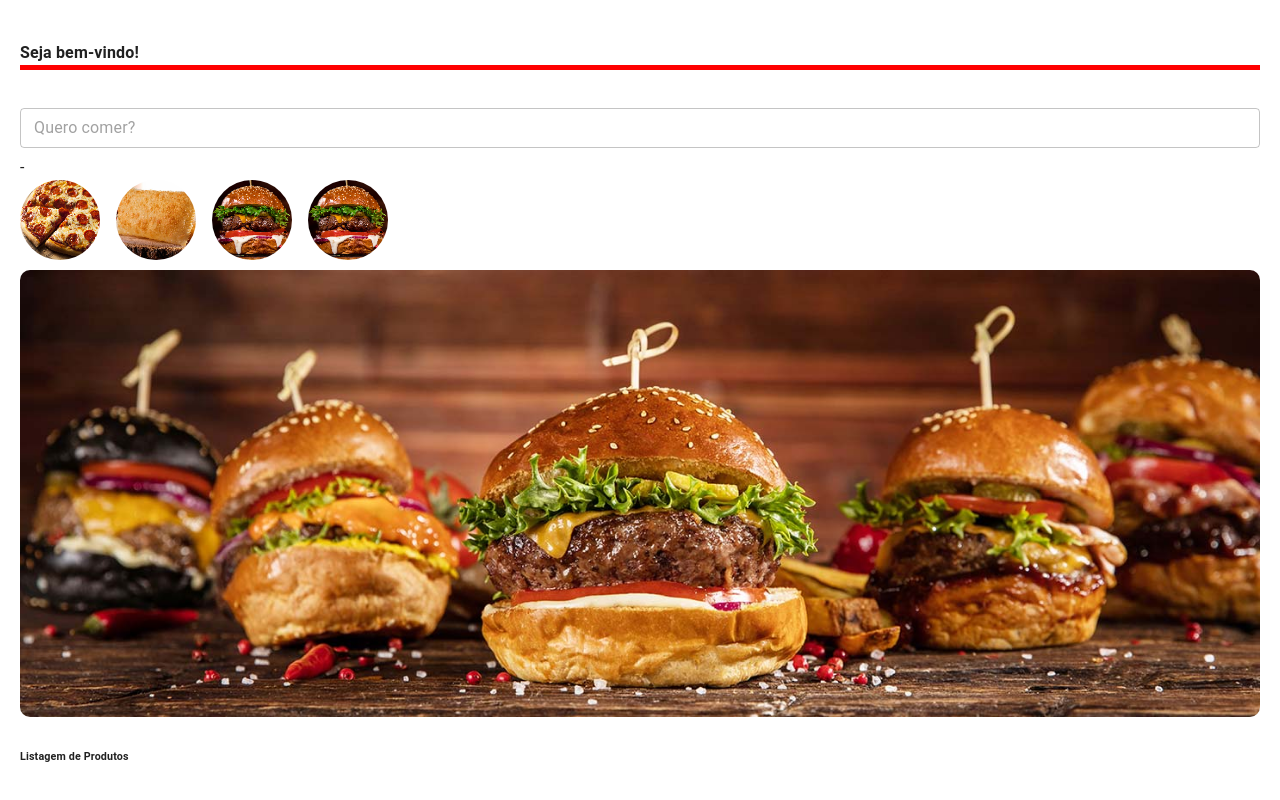
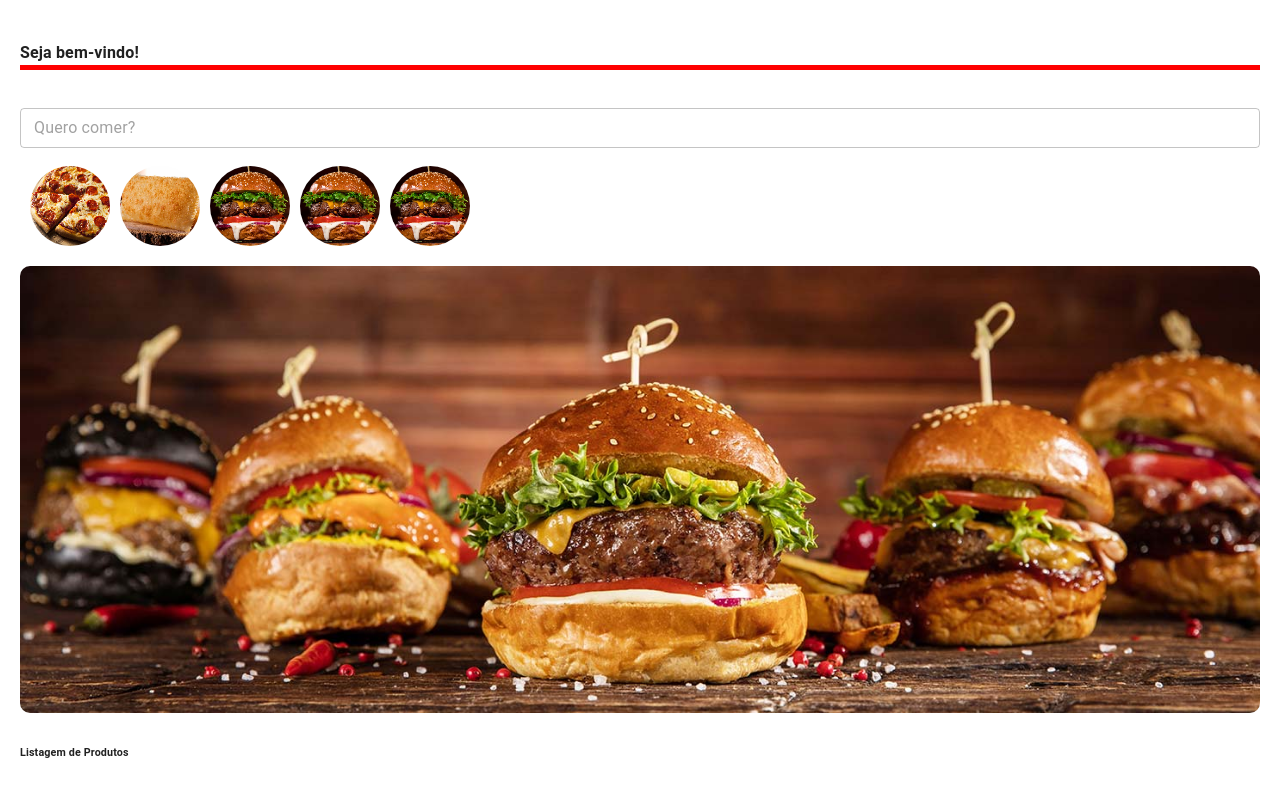
Before and after one commit to hmgferreira/ifome, a React (Vite) app: page / in a window 1280 px wide. Shown: the top 800 px of the page. Built offline with nearby package versions, Linux system fonts and the light colour scheme.

Commit message:
Atualizando

```diff
--- /dev/null
+++ b/backend/db.json
@@ -0,0 +1,13 @@
+{
+  "categories": [],
+  "products": [],
+  "orders": [],
+  "users": [
+    {
+      "id": 1,
+      "name": "Admin",
+      "login": "admin@admin.com.br",
+      "password": "123456"
+    }
+  ]
+}
--- a/src/pages/Welcome/index.jsx
+++ b/src/pages/Welcome/index.jsx
@@ -5,11 +5,28 @@ import pizza from '../../assets/images/pizza.png';
 import pastel from '../../assets/images/pastel.png';
 import hamburguer from '../../assets/images/hamburguer.png';
 import banner from '../../assets/images/banner.jpg';
+import { Box } from '@mui/system';
 function Welcome() {
+
+    const styles = {
+        box: {
+            width: '100%',
+            height: '100px',
+            overflowX: 'auto',
+            overflowY: 'hidden',
+            padding: '10px'
+        },
+        avatar_circle: {
+            width: '80px',
+            height: '80px',
+            marginRight: '10px'
+        }
+    };
 
     return (
         <CssBaseline>
             <div style={{ padding: '20px' }}>
+
                 <Grid container>
                     <Grid item xs={12} md={12}>
                         <h4 className='title'>Seja bem-vindo!</h4>
@@ -20,39 +37,38 @@ function Welcome() {
                             variant='outlined'
                             placeholder='Quero comer?'
                         />
-                    </Grid>-
+                    </Grid>
                 </Grid>
-
-                <Grid container spacing={2}>
-                    <Grid item>
+                {/* https://dontpad.com/iw */}
+                <Box sx={styles.box}>
+                    <div style={{ display: 'flex' }}>
                         <Avatar
                             src={pizza}
                             alt=""
-                            sx={{ width: '80px', height: '80px' }}
+                            sx={styles.avatar_circle}
                         />
-                    </Grid>
-                    <Grid item>
                         <Avatar
                             src={pastel}
                             alt=""
-                            sx={{ width: '80px', height: '80px' }}
+                            sx={styles.avatar_circle}
                         />
-                    </Grid>
-                    <Grid item>
                         <Avatar
                             src={hamburguer}
                             alt=""
-                            sx={{ width: '80px', height: '80px' }}
+                            sx={styles.avatar_circle}
                         />
-                    </Grid>
-                    <Grid item>
                         <Avatar
                             src={hamburguer}
                             alt=""
-                            sx={{ width: '80px', height: '80px' }}
+                            sx={styles.avatar_circle}
                         />
-                    </Grid>
-                </Grid>
+                        <Avatar
+                            src={hamburguer}
+                            alt=""
+                            sx={styles.avatar_circle}
+                        />
+                    </div>
+                </Box>
                 <Grid container>
                     <Grid>
                         <img src={banner} alt="Banner" id="banner"/>
```
Also changed, not shown: COMANDOS DE INSTALACAO.txt.
